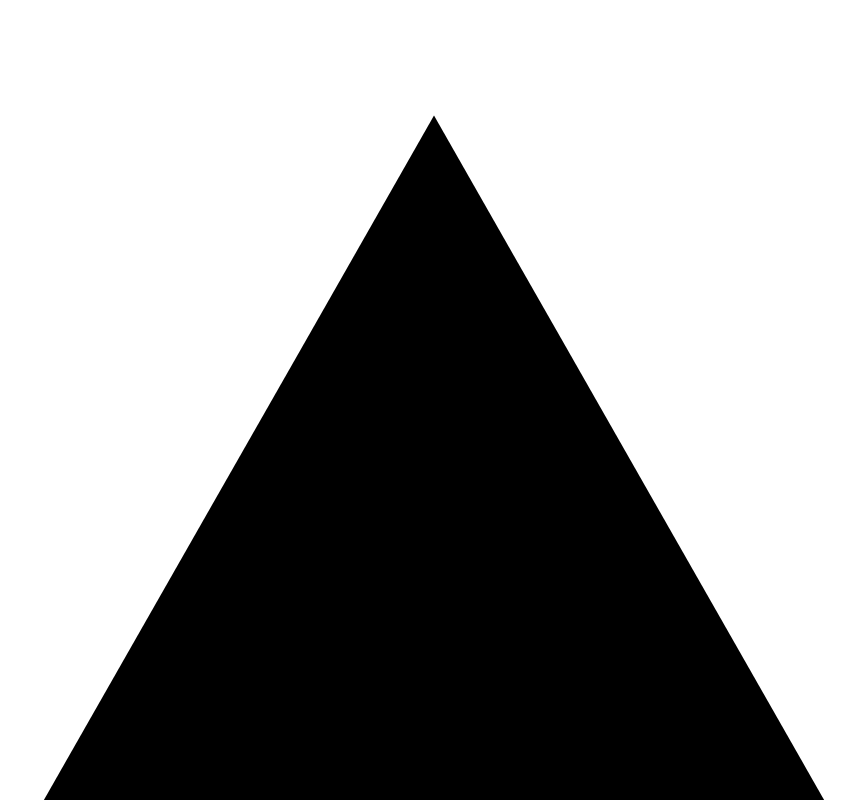
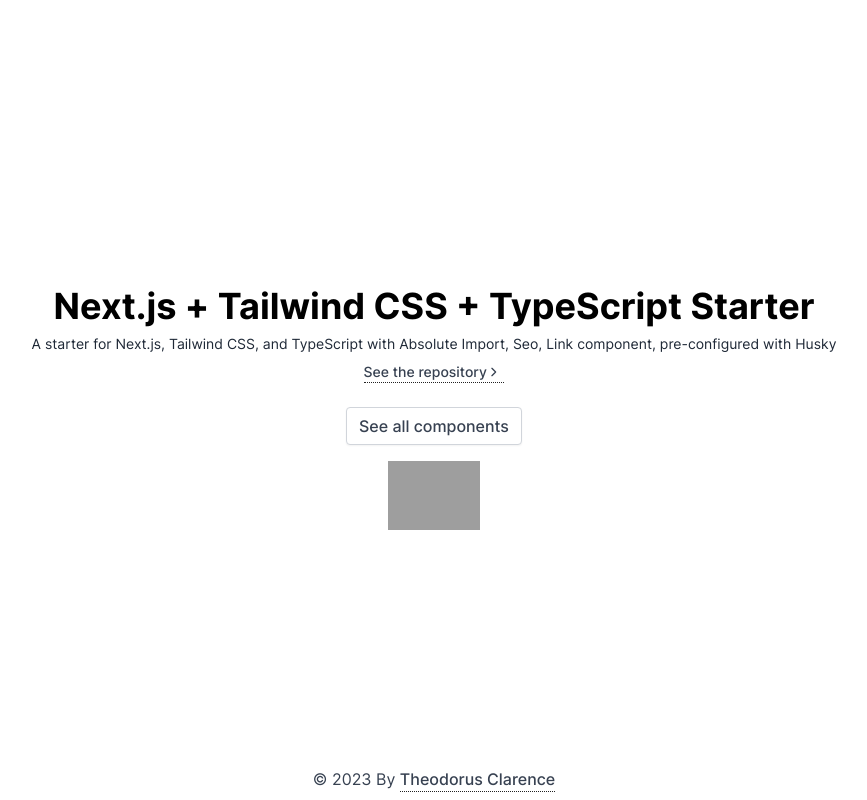
Before and after one commit to thrindleProjects/micro-lending-agent, a Next.js app: page / in a window 1280 px wide. Shown: the top 800 px of the page, without its empty margins (206-1073 px from the left). Built offline with nearby package versions, Linux system fonts and the light colour scheme; grey boxes are pictures that could not be loaded.

Commit message:
Svg issues fix

```diff
--- a/src/pages/index.tsx
+++ b/src/pages/index.tsx
@@ -14,7 +14,6 @@
  * You can override the next-env if the type is important to you
  * @see https://stackoverflow.com/questions/68103844/how-to-override-next-js-svg-module-declaration
  */
-import Vercel from '~/svg/Vercel.svg';
 
 // !STARTERCONF -> Select !STARTERCONF and CMD + SHIFT + F
 // Before you begin editing, follow all comments with `STARTERCONF`,
@@ -29,7 +28,6 @@
       <main>
         <section className='bg-white'>
           <div className='layout relative flex min-h-screen flex-col items-center justify-center py-12 text-center'>
-            <Vercel className='text-5xl' />
             <h1 className='mt-4'>
               Next.js + Tailwind CSS + TypeScript Starter
             </h1>
```
